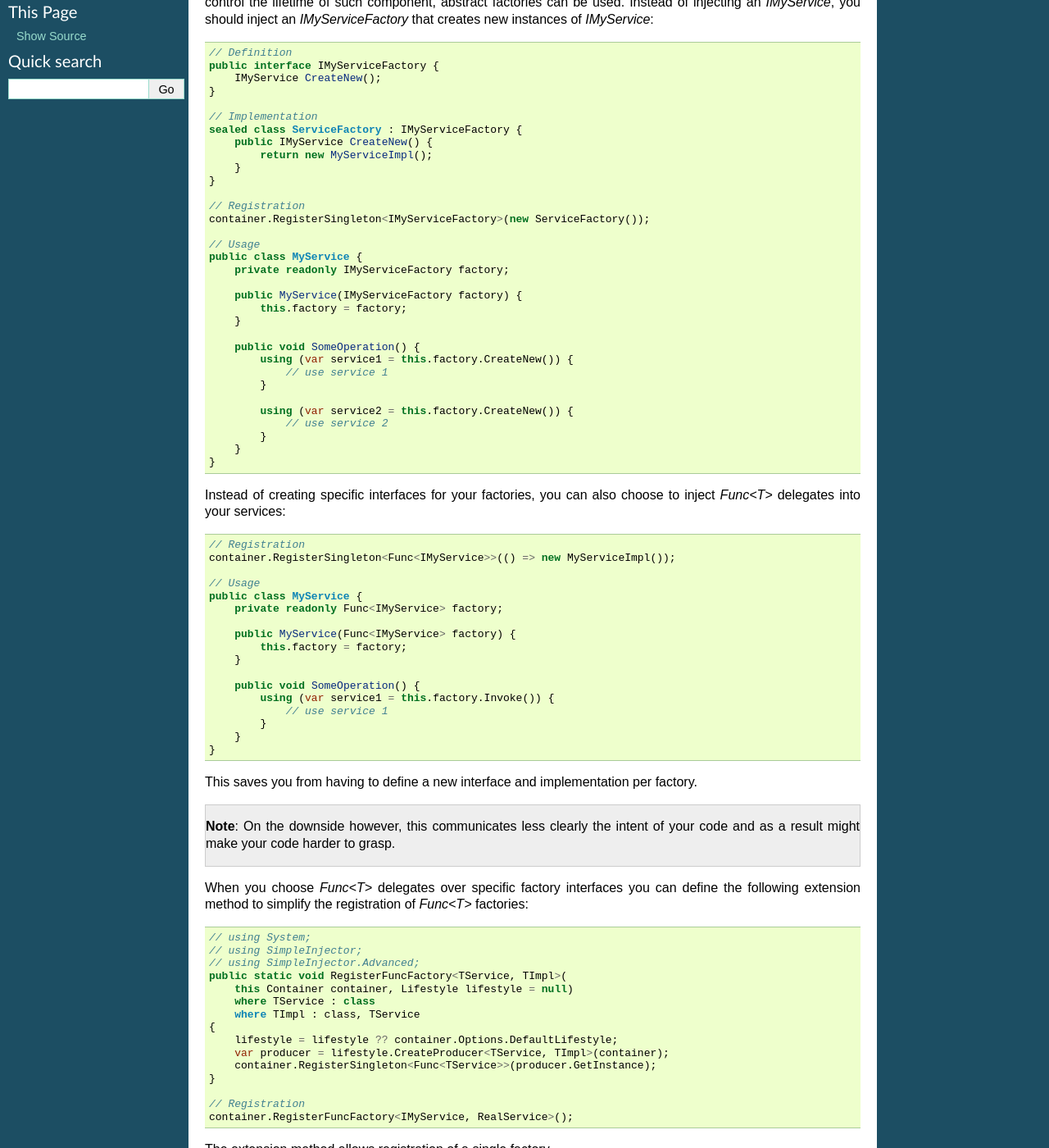
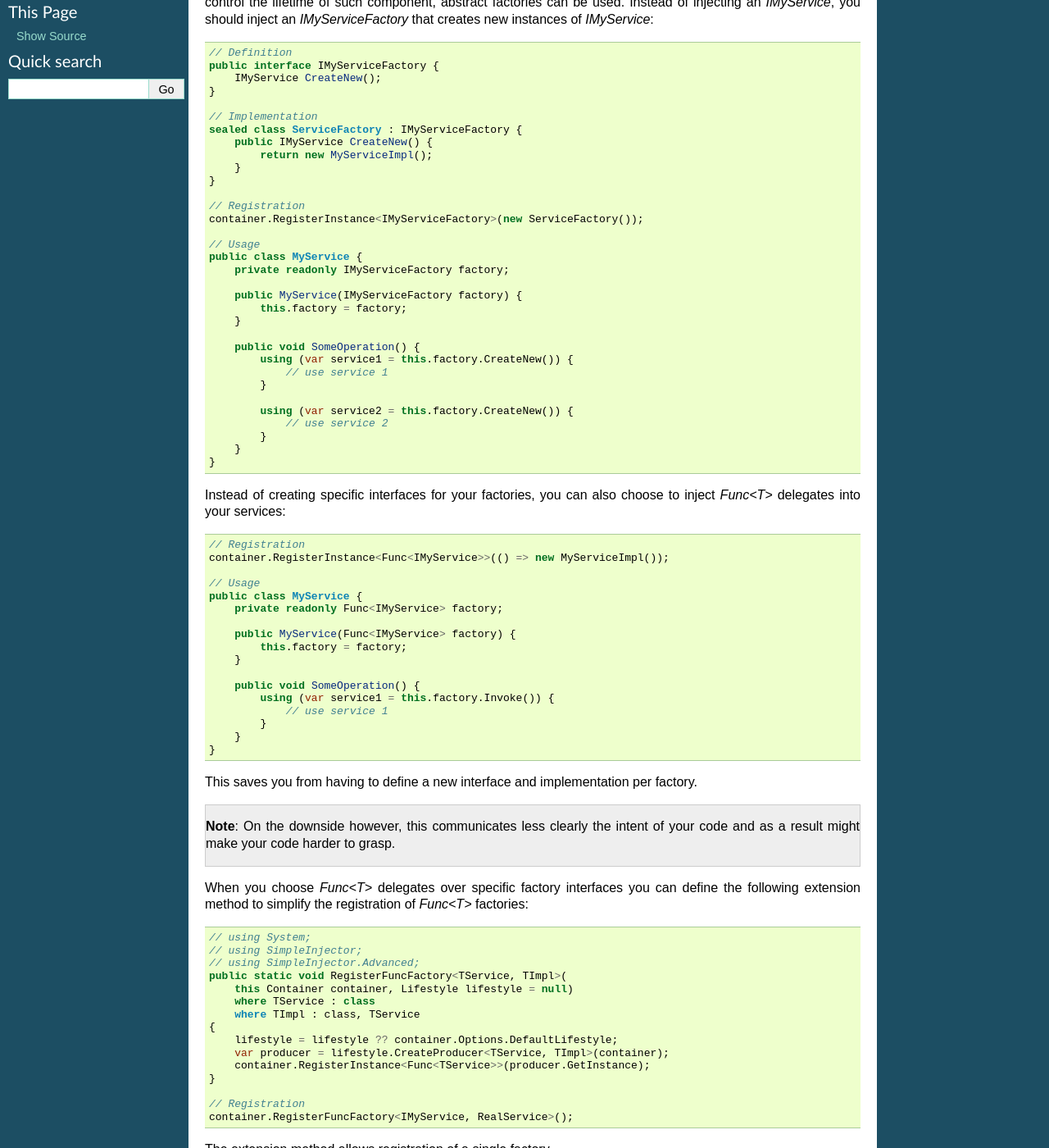
Before and after one commit to simpleinjector/Documentation, a Sphinx documentation site: the page built from source/howto.rst, in a window 1280 px wide and 1400 px high, scrolled down 460 px. Shown: the whole window at 82% size. Built offline with Sphinx 7.4.7, drawn with Linux system fonts in a browser that asks for light colours; some of the changed text lies outside the part shown.

Commit message:
Updated documentation for new RegisterInstance<T>(T) and RegisterInstance(Type, object) methods that replace their RegisterSingleton counter-parts. https://github.com/simpleinjector/SimpleInjector/issues/469

```diff
--- a/source/aspnetintegration.rst
+++ b/source/aspnetintegration.rst
@@ -238,5 +238,5 @@ Once you have a correctly read and verified configuration object, registration o
     container.Register<IMessageSender>(() => new MailMessageSender(mailSettings));
 
     // or register MailSettings as singleton in the container.
-    container.RegisterSingleton<MyMailSettings>(mailSettings);
+    container.RegisterInstance<MyMailSettings>(mailSettings);
     container.Register<IMessageSender, MailMessageSender>();
--- a/source/howto.rst
+++ b/source/howto.rst
@@ -38,7 +38,7 @@ In situations where a service needs to create multiple instances of a certain co
     }
 
     // Registration
-    container.RegisterSingleton<IMyServiceFactory>(new ServiceFactory());
+    container.RegisterInstance<IMyServiceFactory>(new ServiceFactory());
 
     // Usage
     public class MyService {
@@ -64,7 +64,7 @@ Instead of creating specific interfaces for your factories, you can also choose
 .. code-block:: c#
 
     // Registration
-    container.RegisterSingleton<Func<IMyService>>(() => new MyServiceImpl());
+    container.RegisterInstance<Func<IMyService>>(() => new MyServiceImpl());
 
     // Usage
     public class MyService {
@@ -101,7 +101,7 @@ When you choose *Func<T>* delegates over specific factory interfaces you can def
     {
         lifestyle = lifestyle ?? container.Options.DefaultLifestyle;
         var producer = lifestyle.CreateProducer<TService, TImpl>(container);
-        container.RegisterSingleton<Func<TService>>(producer.GetInstance);
+        container.RegisterInstance<Func<TService>>(producer.GetInstance);
     }
 
     // Registration
@@ -263,7 +263,7 @@ With this class, we can register *Func<IRequestHandler>* factory methods by a ke
 
     var container = new Container();
 
-    container.RegisterSingleton<IRequestHandlerFactory>(new RequestHandlerFactory {
+    container.RegisterInstance<IRequestHandlerFactory>(new RequestHandlerFactory {
         { "default", () => container.GetInstance<DefaultRequestHandler>() },
         { "orders", () => container.GetInstance<OrdersRequestHandler>() },
         { "customers", () => container.GetInstance<CustomersRequestHandler>() },
@@ -290,7 +290,7 @@ The registration will then look as follows:
 
     var container = new Container();
 
-    container.RegisterSingleton<IRequestHandlerFactory>(new RequestHandlerFactory(container) {
+    container.RegisterInstance<IRequestHandlerFactory>(new RequestHandlerFactory(container) {
         { "default", typeof(DefaultRequestHandler) },
         { "orders", typeof(OrdersRequestHandler) },
         { "customers", typeof(CustomersRequestHandler) },
@@ -338,7 +338,7 @@ The registration will then look as follows:
     factory.Register<OrdersRequestHandler>("orders");
     factory.Register<CustomersRequestHandler>("customers");
 
-    container.RegisterSingleton<IRequestHandlerFactory>(factory);
+    container.RegisterInstance<IRequestHandlerFactory>(factory);
 
 The advantage of this method is that it completely integrates with the *Container*. :ref:`Decorators <decoration>` can be applied to individual returned instances, types can be registered multiple times and the registered handlers can be analyzed using the :doc:`Diagnostic Services <diagnostics>`.
 
--- a/source/owinintegration.rst
+++ b/source/owinintegration.rst
@@ -69,4 +69,4 @@ The following code snippet can be used to register this *IOwinContextAccessor* a
         await next();
     });
 
-    container.RegisterSingleton<IOwinContextAccessor>(new CallContextOwinContextAccessor());
+    container.RegisterInstance<IOwinContextAccessor>(new CallContextOwinContextAccessor());
--- a/source/using.rst
+++ b/source/using.rst
@@ -153,7 +153,7 @@ The following example configures a single instance of a manually created object
 .. code-block:: c#
 
     // Configuration
-    container.RegisterSingleton<IUserRepository>(new SqlUserRepository());
+    container.RegisterInstance<IUserRepository>(new SqlUserRepository());
 
     // Usage
     IUserRepository repository = container.GetInstance<IUserRepository>();
--- a/source/webapiintegration.rst
+++ b/source/webapiintegration.rst
@@ -117,7 +117,7 @@ This implementation can be implemented as follows:
 
 .. code-block:: c#
 
-    container.RegisterSingleton<IRequestMessageAccessor>(
+    container.RegisterInstance<IRequestMessageAccessor>(
         new RequestMessageAccessor(container));
 
 .. _Injecting-dependencies-into-Web-API-filter-attributes:
```
Also changed, not shown: source/lifetimes.rst (+4 -4 lines).
